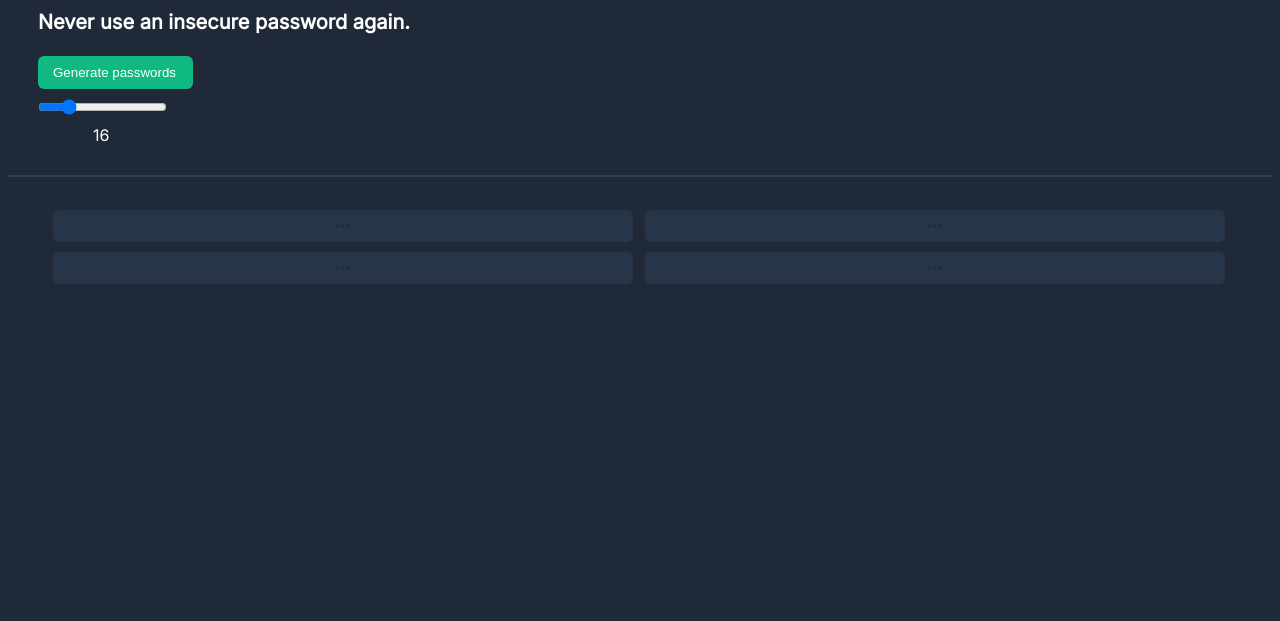
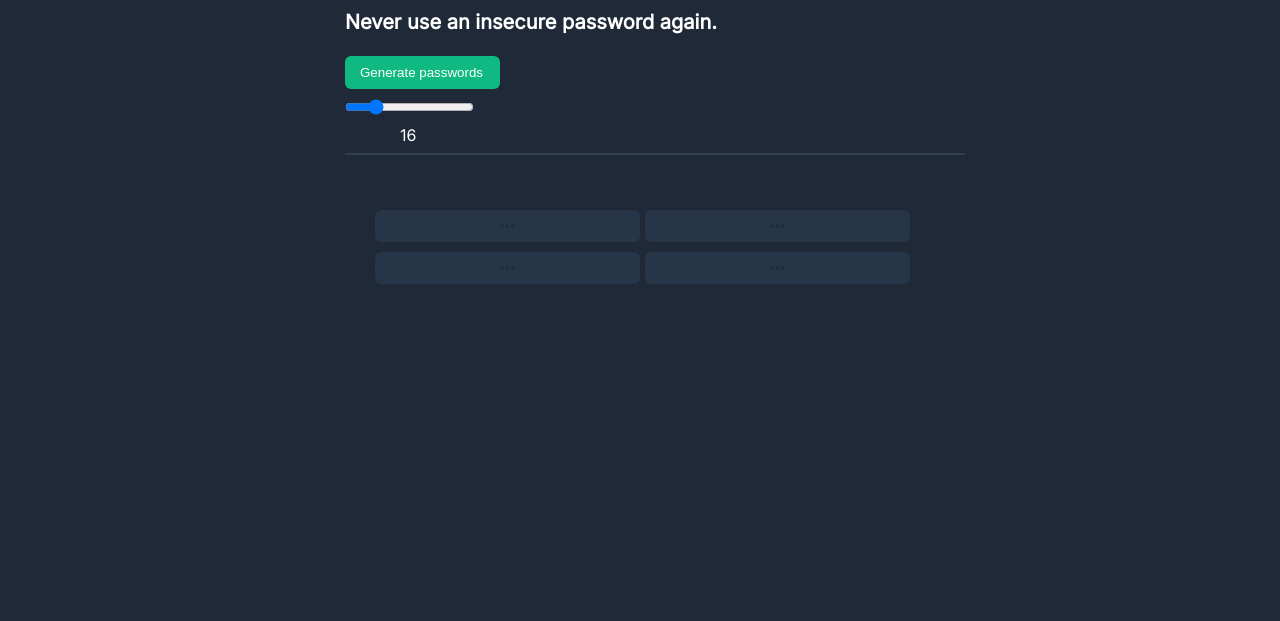
Before and after one commit to gjohnsx/password-generator, a plain HTML site: page index.html in a window 1280 px wide. Shown: the part 179-800 px from the top of the page. Drawn offline with Linux system fonts and the light colour scheme; some icons are missing.

Commit message:
Added 1-click copy, added semantic HTML

```diff
--- a/index.html
+++ b/index.html
@@ -11,17 +11,20 @@
     <title>Password Generator</title>
 </head>
 <body>
-
-    <div class="header">
+    <header>
+        <div class="container">
             <h1>Generate a <br /><span class="colored-text">random password</span></h1>
             <h3>Never use an insecure password again.</h3>
             <button class="generate-passwords" onclick="generatePasswords()"><i class="fa-light fa-bolt"></i> Generate passwords</button>
             <label name="slider-input-label"><input type="range" min="12" max="32" value="16" class="slider-value" onchange="updateSlider(this.value)"/></label>
             <p class="slider-text">16</p>
+            <hr class="div-divider" />
         </div>
+    </header>
 
-    <hr class="div-divider" />
 
+    <section>
+        <div class="container">
             <div class="passwords">
                 <div class="row">
                     <div class="col">
@@ -39,9 +42,9 @@
                         <input class="password" type="text" placeholder="" />
                     </div>
                 </div>
-
             </div>
-
+        </div>
+    </section>
 
     <script src="https://kit.fontawesome.com/c2151b813f.js" crossorigin="anonymous"></script>
     <script src="index.js"></script>
--- a/index.js
+++ b/index.js
@@ -23,5 +23,15 @@ function generatePasswords() {
     for (let i=0; i<passwordInputs.length; i++) {
         passwordInputs[i].setAttribute("value", generatePasswordText());
     }
+}
 
+for (let i=0; i<passwordInputs.length; i++) {
+    passwordInputs[i].addEventListener('click', function() {
+        const newPass = this;
+        console.log(newPass);
+        newPass.select();
+        navigator.clipboard.writeText(newPass.value);
+        alert("Copied the text: " + newPass.value);
+
+    })
 }
--- a/style.css
+++ b/style.css
@@ -7,8 +7,13 @@ body {
     color: white;
 }
 
-.header {
+header {
     margin: 80px 0 30px 30px;
+}
+
+.container {
+    width: 620px;
+    margin: 0 auto;
 }
 
 h1 {
```
Lines whose indentation alone changed are shown as unchanged.
